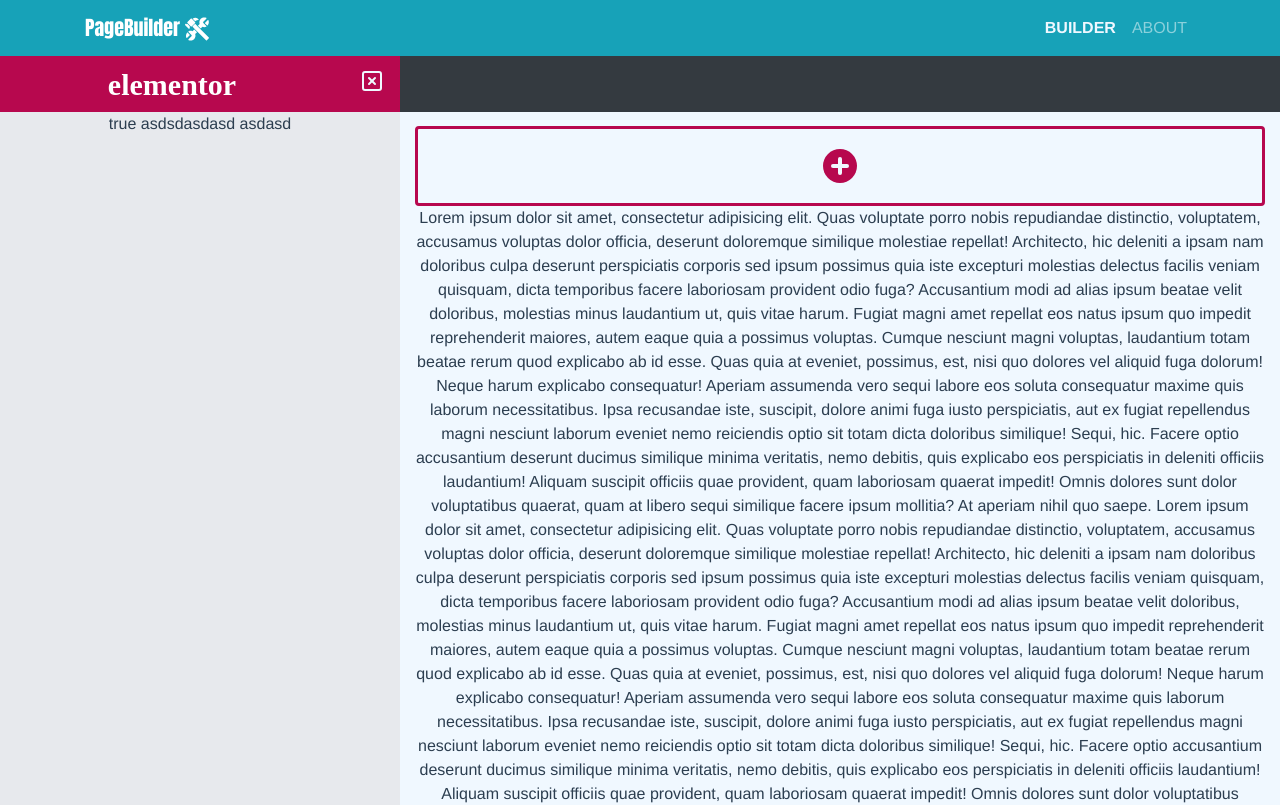
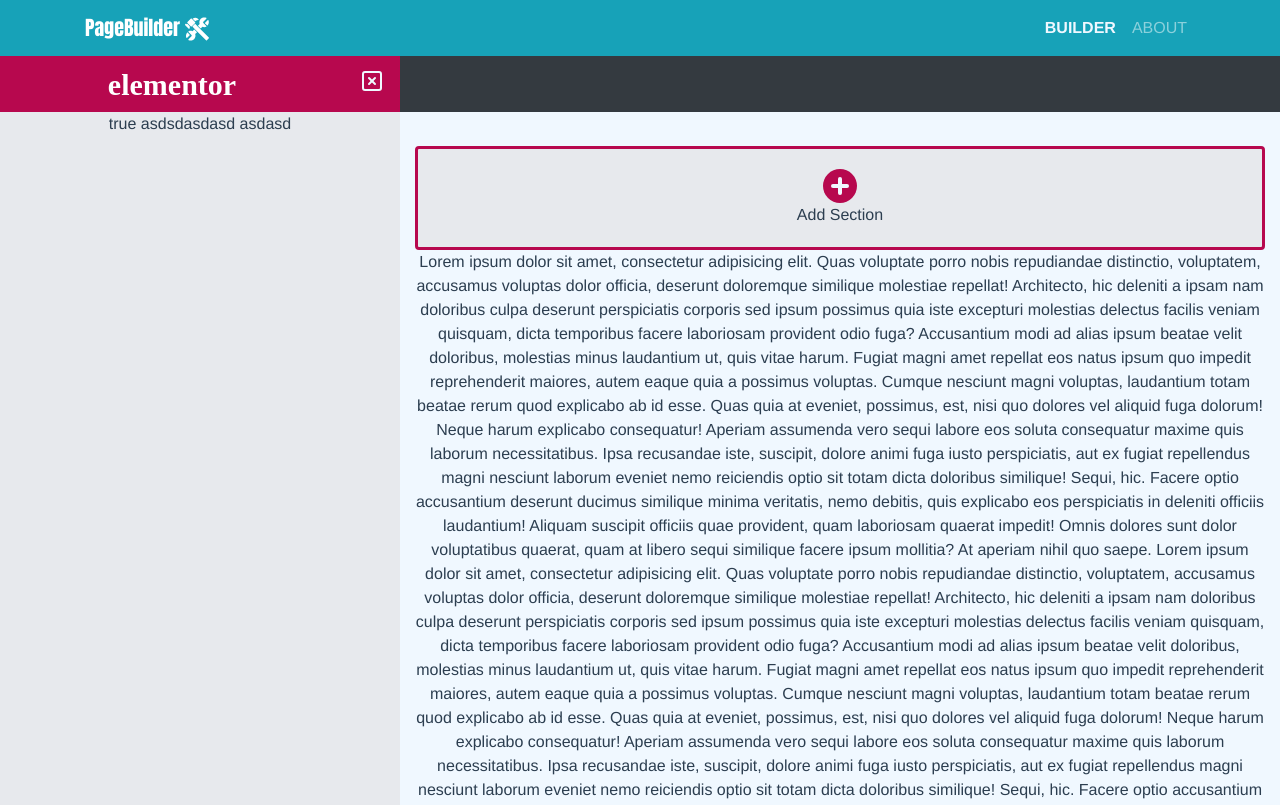
Before and after one commit to blackhoward/webpage-builder-elementor, a Vue app in the folder frontend/: page /#/ in a window 1280 px wide. Shown: the top 805 px of the page. Built offline with nearby package versions, Linux system fonts and the light colour scheme; a web font is replaced by a local one.

Commit message:
update section add

```diff
--- a/frontend/src/components/section/SectionAdd.vue
+++ b/frontend/src/components/section/SectionAdd.vue
@@ -15,6 +15,7 @@
       <line x1="12" y1="5" x2="12" y2="19" />
       <line x1="5" y1="12" x2="19" y2="12" />
     </svg>
+    <p class="mb-0 pb-0">Add Section</p>
   </div>
 </template>
 
@@ -25,10 +26,13 @@ export default {};
 <style lang="scss" scoped>
 .add-section {
   display: flex;
+  flex-direction: column;
   justify-content: center;
   align-items: center;
   padding: 20px 0;
+  background: #e7e9ed !important;
   cursor: pointer;
+  margin-top: 20px;
   svg {
     color: aliceblue;
     background: #b7084e;
```
